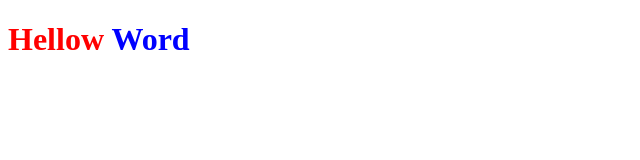
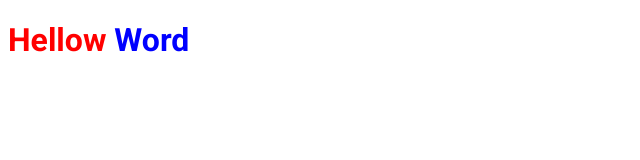
Before and after one commit to Davi-Serrano/Ignews, a Next.js app: page / in a window 1280 px wide. Shown: the top 160 px of the page, without its empty margins (0-640 px from the left). Built offline with nearby package versions, Linux system fonts and the light colour scheme.

Commit message:
Googles Font API

```diff
--- /dev/null
+++ b/src/pages/_document.tsx
@@ -0,0 +1,20 @@
+import Document, { Html, Head, Main, NextScript } from "next/document"
+
+export default class MyDocument extends Document {
+    render(){
+        return(
+            <Html >
+                <Head>
+                    <link rel="preconnect" href="https://fonts.googleapis.com" />
+                    <link href="https://fonts.googleapis.com/css2?family=Roboto:wght@400;700;900&display=swap" rel="stylesheet" />
+
+                    <title>IGNews</title>
+                </Head>
+                <body>
+                    <Main />
+                    <NextScript />
+                </body>
+            </Html>
+        )
+    }
+}
--- a/src/styles/home.module.scss
+++ b/src/styles/home.module.scss
@@ -1,5 +1,6 @@
 .titles{
     color: red;
+    font-family: Roboto;
     span{
         color:blue;
     }
```
